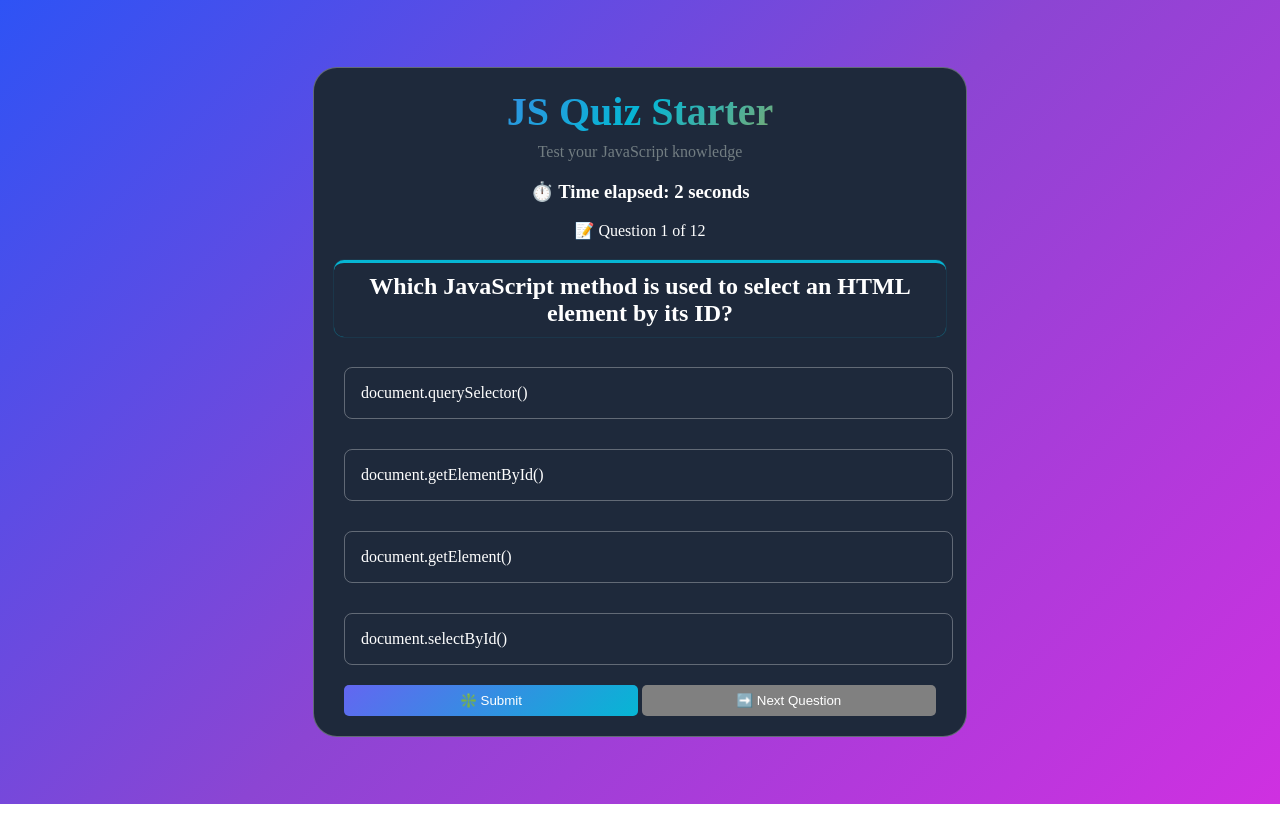
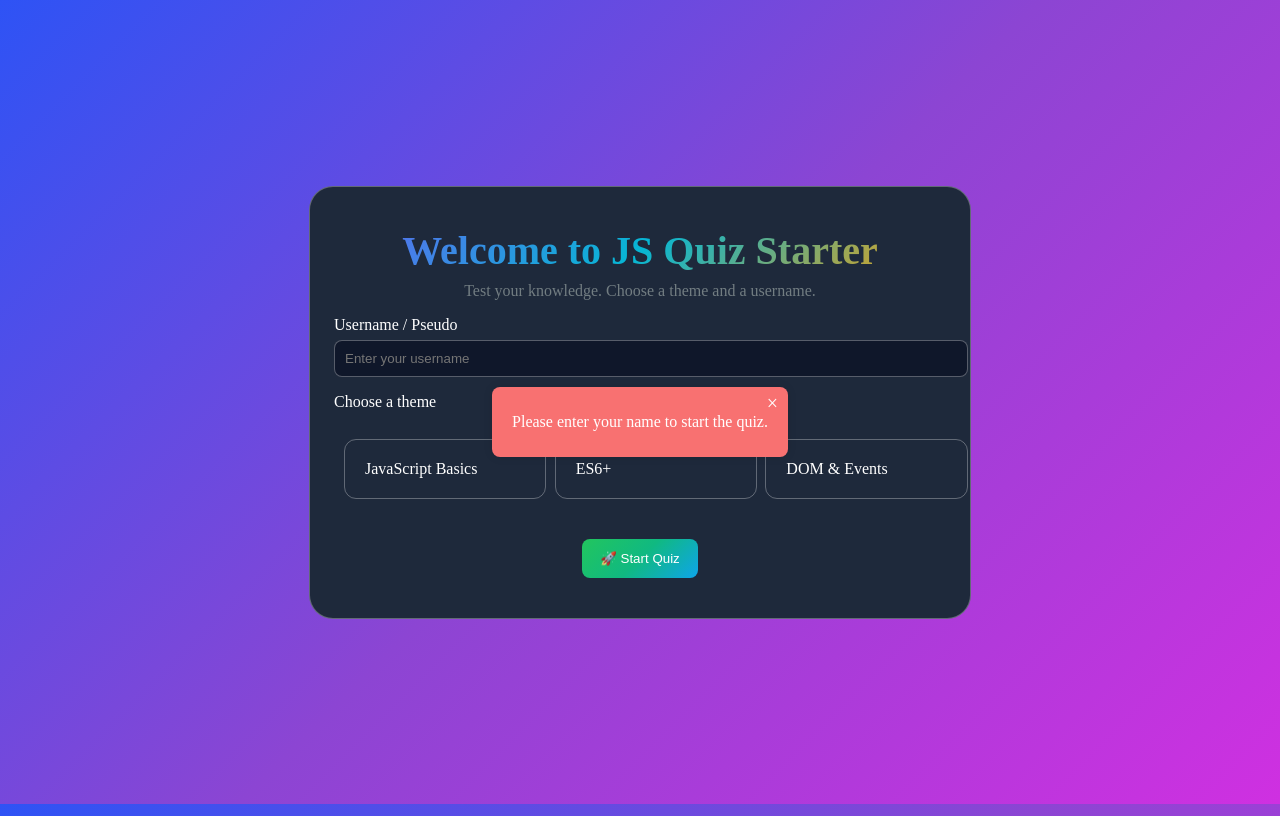
Before and after one commit to AsforDounia/JsQuizStarter, a plain HTML site: page index.html in a window 1280 px wide. Both pictures are taken after a click on the button "🚀 Start Quiz". Drawn offline with Linux system fonts and the light colour scheme.

Commit message:
frontend : add welcome page with username input and theme selection

```diff
--- a/index.html
+++ b/index.html
@@ -9,7 +9,28 @@
 <body>
     <div id="welcome-container" class="welcome-container">
         <h1 class="quiz-title">Welcome to JS Quiz Starter</h1>
-        <div class="quiz-subtitle">Test your JavaScript knowledge</div>
+        <div class="quiz-subtitle">Test your knowledge. Choose a theme and a username.</div>
+        <div style="margin-top:16px; text-align:left;">
+            <label for="username-input">Username / Pseudo</label>
+            <input id="username-input" type="text" placeholder="Enter your username" style="width:100%; padding:10px; border-radius:8px; border:1px solid rgba(255,255,255,0.3); background:#0f172a; color:#fff; margin-top:6px;" />
+        </div>
+        <div style="margin-top:16px; text-align:left;">
+            <div style="margin-bottom:8px;">Choose a theme</div>
+            <div class="theme-options">
+                <div class="answer-option">
+                    <input type="radio" id="theme1" name="theme" value="js-basics">
+                    <label for="theme1">JavaScript Basics</label>
+                </div>
+                <div class="answer-option">
+                    <input type="radio" id="theme2" name="theme" value="es6">
+                    <label for="theme2">ES6+</label>
+                </div>
+                <div class="answer-option">
+                    <input type="radio" id="theme3" name="theme" value="dom-events">
+                    <label for="theme3">DOM & Events</label>
+                </div>
+            </div>
+        </div>
         <button id="start-button" class="start-button" onclick="startquiz()">🚀 Start Quiz</button>
     </div>
 
@@ -33,6 +54,7 @@
     <div id="results-container" class="welcome-container hidden">
         <div class="results">
             <h1 class="score quiz-title">Your Score: <span id="final-score"></span></h1>
+            <h3 class="quiz-subtitle">Player: <span id="final-username"></span></h3>
             <h3 class="time-result"> Time taken: <span id="final-time"></span> seconds</h3>
             <button class="start-button" onclick="restartQuiz()">🔄 Restart the Quiz</button>
         </div>
--- a/script.js
+++ b/script.js
@@ -175,7 +175,27 @@ function startTimer() {
 }
 
 
+function getSelectedTheme() {
+    const themeRadios = document.getElementsByName('theme');
+    for (let radio of themeRadios) {
+        if (radio.checked) {
+            return radio.value;
+        }
+    }
+    return null;
+}
 function startquiz() {
+
+    const userName = document.getElementById('username-input').value.trim();
+    const themeSelected = getSelectedTheme();
+    if (!userName || !themeSelected) {
+        const msg = !userName ? "Please enter your name" : "Please select a theme";
+        document.getElementById('alert-msg').textContent = msg + " to start the quiz.";
+        document.getElementById('alert-container').classList.remove('hidden');
+        document.getElementById('alert-container').style.display = 'flex';
+        return;
+    }
+
 
     document.getElementById('welcome-container').classList.add('hidden');
     document.getElementById('quiz-container').classList.remove('hidden');
--- a/style.css
+++ b/style.css
@@ -165,3 +165,30 @@ body {
     cursor: pointer;
     font-size: 20px;
 }
+
+
+
+
+.theme-options{
+    display: flex;
+
+    gap: 20px;
+    justify-content: center;
+    text-align: left;
+
+}
+
+.theme-options label{
+    flex: 1;
+    border: 1px solid rgba(255, 255, 255, 0.3);
+    border-radius: 12px;
+    padding: 20px;
+}
+
+.theme-options label:hover{
+    background-color: rgba(255, 255, 255, 0.1);
+    border-color: #06b6d4;
+    box-shadow: 0 0 5px #06b6d4;
+    transform: translateY(-5px);
+    cursor: pointer;
+}
```
